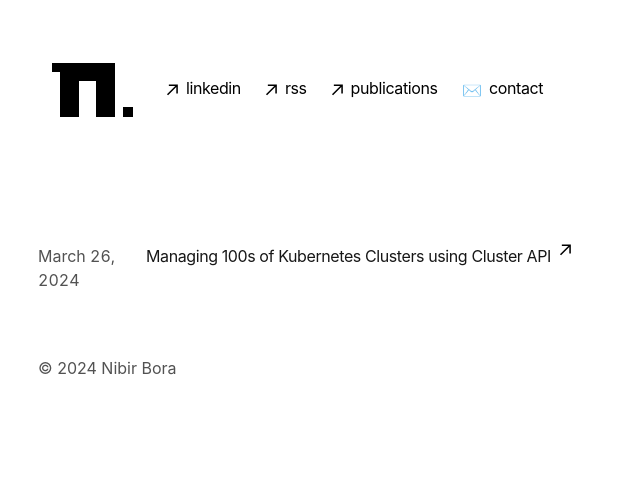
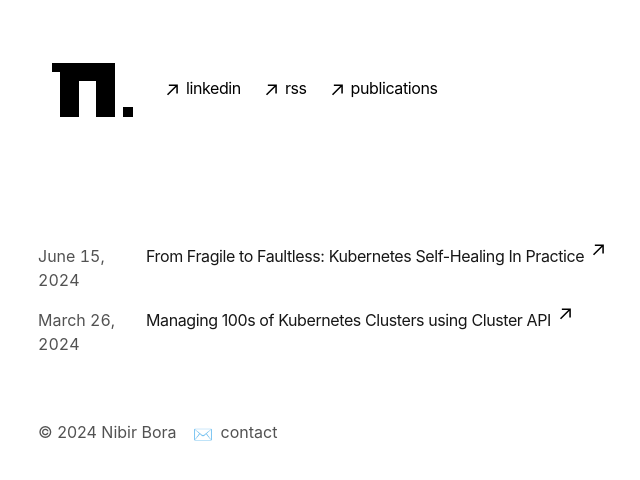
Before and after one commit to nbir/nbir.github.io, a Next.js app: page / in a window 1280 px wide. Shown: the top 480 px of the page, without its empty margins (314-954 px from the left). Built offline with nearby package versions, Linux system fonts and the light colour scheme.

Commit message:
Added 1 external post & nav changes (#3)
- Added 1 external blog post on Kubernetes self-healing
- Moved contact link from Nav to footer

```diff
--- /dev/null
+++ b/app/blog/external-posts/kubernetes-self-healing.mdx
@@ -0,0 +1,6 @@
+---
+title: 'From Fragile to Faultless: Kubernetes Self-Healing In Practice'
+publishedAt: '2024-06-15'
+summary: 'This blog describes our experience using managed Kubernetes on a public cloud, and how we built a self-healing framework to overcome imperfections at scale.'
+url: 'https://techblog.citystoragesystems.com/p/kubernetes-self-healing'
+---
--- a/app/components/footer.tsx
+++ b/app/components/footer.tsx
@@ -1,9 +1,21 @@
+import Link from 'next/link'
+
 export default function Footer() {
   return (
     <footer className="mb-16">
-      <p className="mt-8 text-neutral-600 dark:text-neutral-300">
-        © {new Date().getFullYear()} Nibir Bora
-      </p>
+      <div className="flex flex-row items-center font-sm mt-8 space-x-0 space-y-2 text-neutral-600 md:flex-row md:space-x-4 md:space-y-0 dark:text-neutral-300">
+        <p className="h-7">
+          © {new Date().getFullYear()} Nibir Bora
+        </p>
+        <Link
+            key="contact"
+            href="mailto:nibirbora@gmail.com"
+            className="transition-all hover:text-neutral-800 dark:hover:text-neutral-100 flex items-center"
+          >
+            ✉
+            <p className="ml-2 h-7">contact</p>
+          </Link>
+      </div>
     </footer>
   )
 }
--- a/app/components/nav.tsx
+++ b/app/components/nav.tsx
@@ -53,14 +53,6 @@ export function Navbar() {
               <ArrowIcon />
               <p className="ml-2 h-7">publications</p>
             </Link>
-            <Link
-              key="contact"
-              href="mailto:nibirbora@gmail.com"
-              className="transition-all hover:text-neutral-800 dark:hover:text-neutral-100 flex items-center py-1 px-2 m-1"
-            >
-              ✉
-              <p className="ml-2 h-7">contact</p>
-            </Link>
           </div>
         </nav>
       </div>
```
